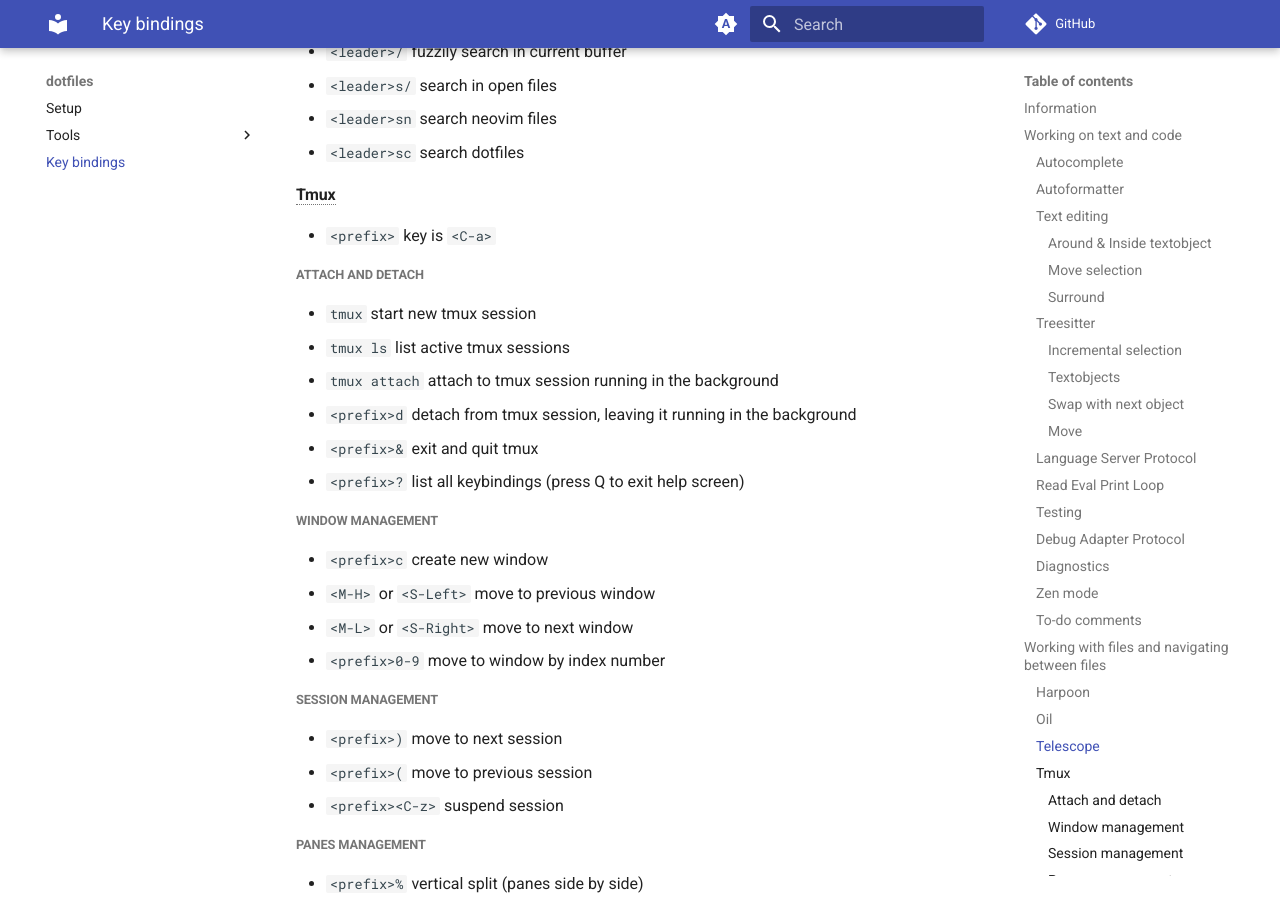
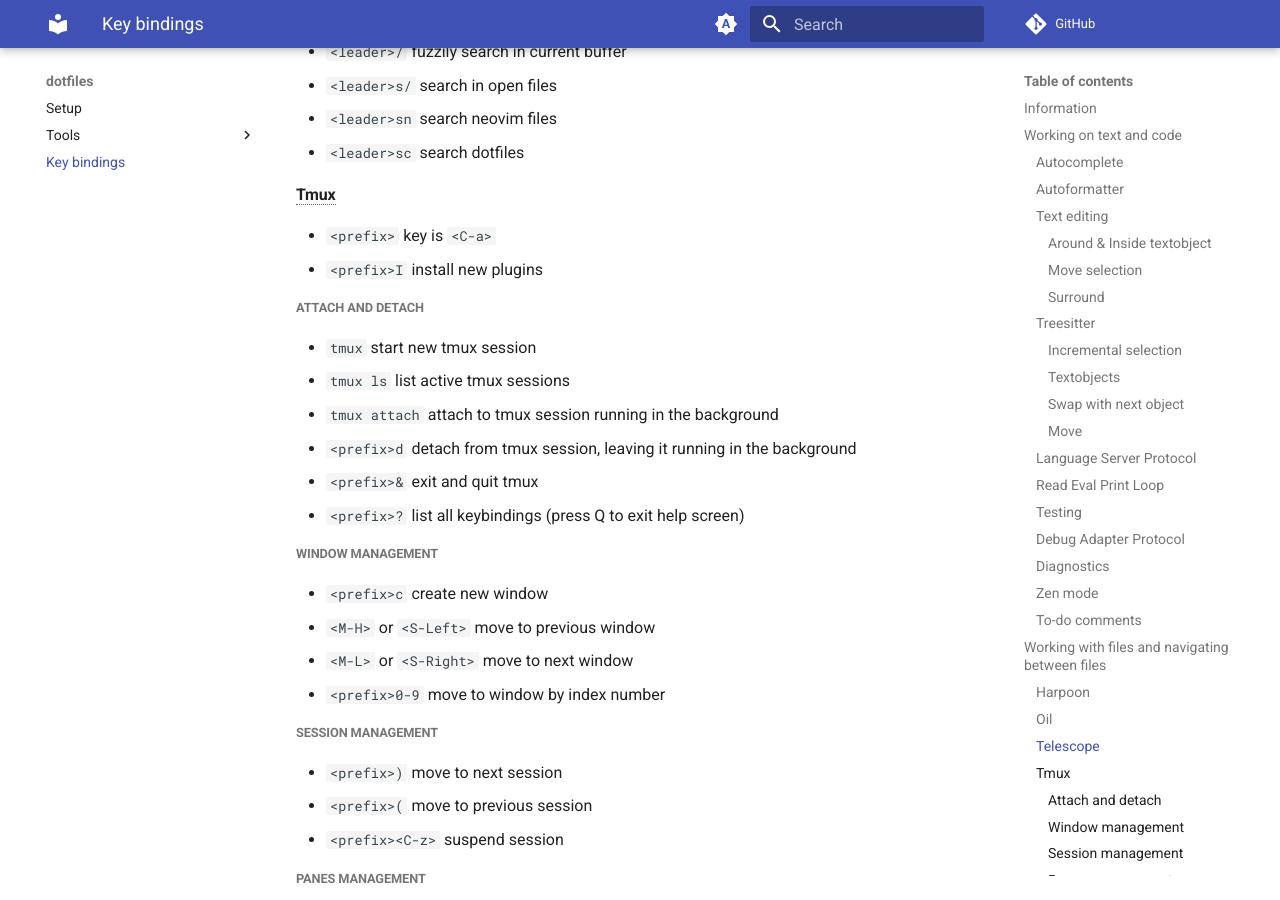
Before and after one commit to HieuDao-code/dotfiles, an MkDocs documentation site: the page built from docs/key_binding.md, in a window 1280 px wide and 900 px high, scrolled down 5335 px. Built offline with MkDocs 1.6.1 and Material for MkDocs 9.7.7, drawn with Linux system fonts in a browser that asks for light colours; comment, search, counter and statistics services are not loaded.

Commit message:
tpm docs

```diff
--- a/docs/key_binding.md
+++ b/docs/key_binding.md
@@ -200,6 +200,7 @@ Move selection in visual mode or current line
 #### <abbr title="tmux">Tmux</abbr>
 
 - `<prefix>` key is `<C-a>`
+- `<prefix>I` install new plugins
 
 ##### Attach and detach
 
```
